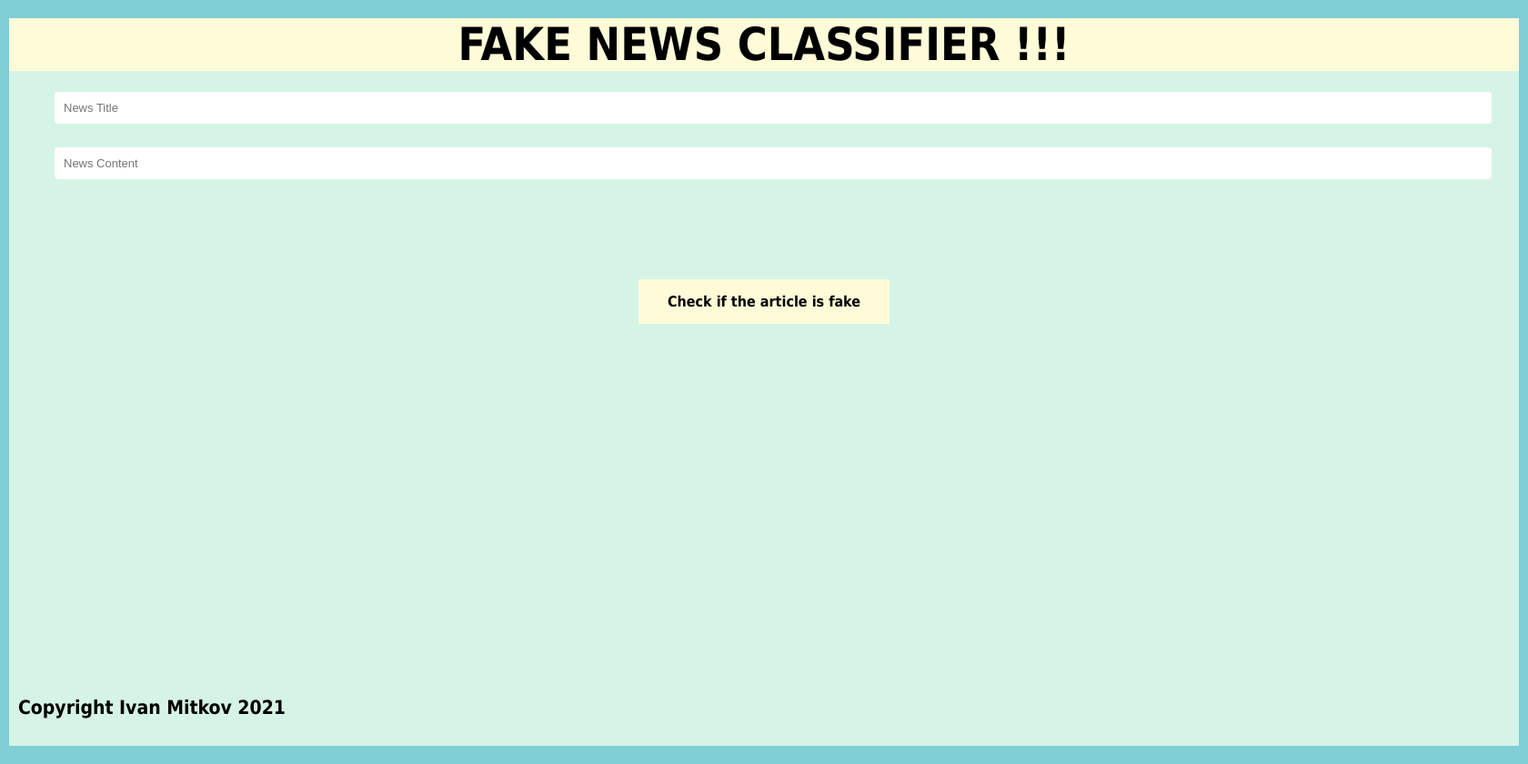
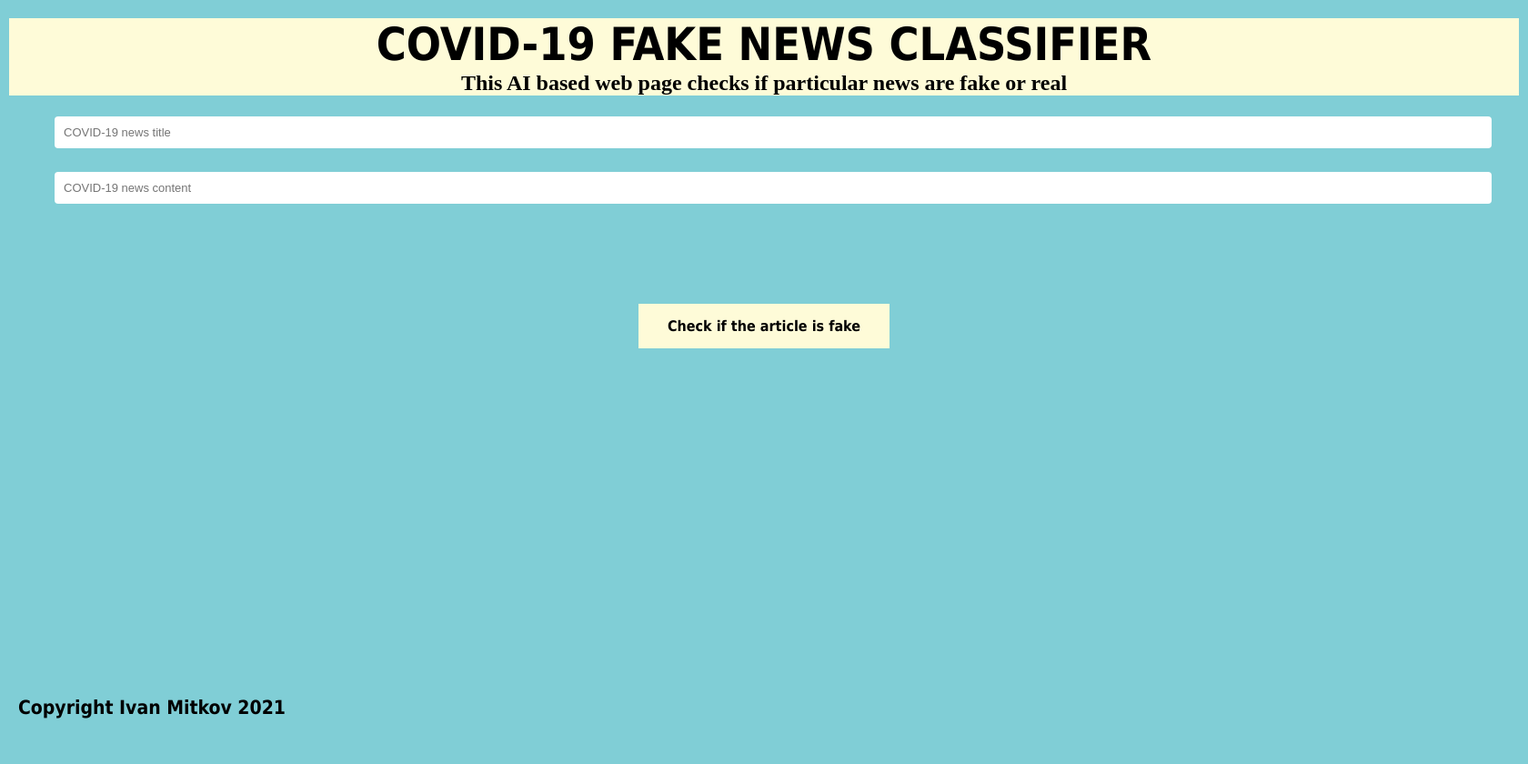
Before and after one commit to ivanmitkov/fakenews, a Flask app: page / in a window 1680 px wide. Shown: the whole page at 91% size. Run offline with Flask 2, Linux system fonts and the light colour scheme; parts of the project's set-up code (start-up, migrations or seed data) failed here and were passed over.

Commit message:
Signed-off-by: ivan.mitkov <ivan.mitkov@tek-experts.com>

```diff
--- a/app.py
+++ b/app.py
@@ -4,6 +4,8 @@ import pickle
 
 model=pickle.load(open('automl_model.pkl','rb'))
 tfidf=pickle.load(open('tfidf.pkl','rb'))
+
+# flask names
 app=Flask(__name__)
 
 @app.route('/')
--- a/templates/index.html
+++ b/templates/index.html
@@ -38,7 +38,7 @@ body{
 	height: 800px;
 	margin: 20px auto;
 	text-align:center;
-	background: #d5f4e6;
+	background: #80ced6;
 
 
 
@@ -124,15 +124,16 @@ body{
 <body>
 	<div id="big_wrapper">
 		<header id="top_header">
-			<h1>FAKE NEWS CLASSIFIER !!!<h1>
+			<h1>COVID-19 FAKE NEWS CLASSIFIER <h1>
+				<h2>This AI based web page checks if particular news are fake or real<h2>
 		</header>
 
 		<form id="input_text" action="{{ url_for('classify')}}" method="POST">
 
-			<input type="text" name="news_title" placeholder="News Title" required="required" id="mytext1"/><br><br>
+			<input type="text" name="news_title" placeholder="COVID-19 news title" required="required" id="mytext1"/><br><br>
 
 
-			<input type="text" name="news_content" placeholder="News Content" required="required" id="mytext2" />
+			<input type="text" name="news_content" placeholder="COVID-19 news content" required="required" id="mytext2" />
 
     		<button type="submit" id="button_submit">Check if the article is fake</button>
     		<br>
```
Also changed, not shown: requirements.txt (+1 -7 lines).
